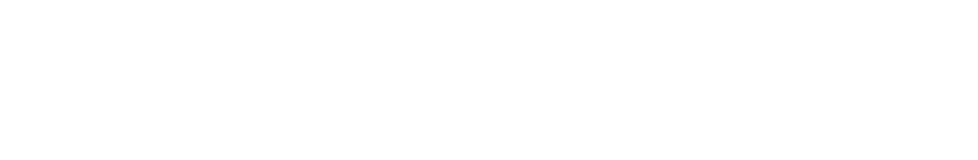
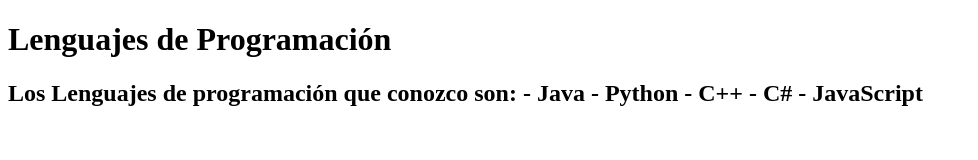
Before and after one commit to ThomXasG/PracticaGit4A_VacaThomas, a plain HTML site: page experiencia.html in a window 1280 px wide. Shown: the whole page, without its empty margins (0-978 px from the left). Drawn offline with Linux system fonts and the light colour scheme.

Commit message:
Se agregó la experiencia de los lenguajes de programación.

```diff
--- a/experiencia.html
+++ b/experiencia.html
@@ -7,6 +7,14 @@
     <title>Document</title>
 </head>
 <body>
-
+    <h1>Lenguajes de Programación</h1>
+    <h2>
+        Los Lenguajes de programación que conozco son:
+            - Java
+            - Python
+            - C++
+            - C#
+            - JavaScript
+    </h2>
 </body>
 </html>
```
